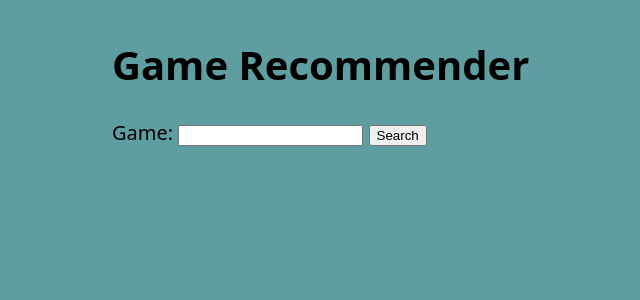
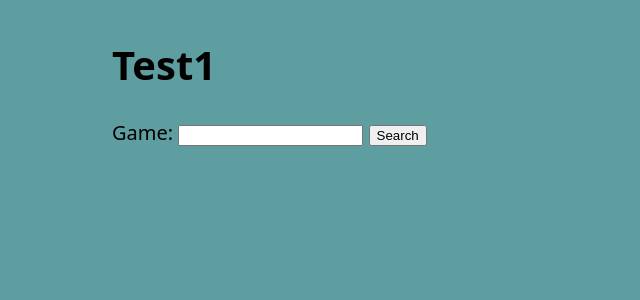
Before and after one commit to ultimo2002/playdate, a Python web app: template code/templates/index.html in a window 1280 px wide. Shown: the top 300 px of the page, without its empty margins (16-656 px from the left). Run offline with Jinja, Linux system fonts and the light colour scheme; the template is opened without the code that fills it, so the values that code supplies are empty.

```diff
--- a/code/templates/index.html
+++ b/code/templates/index.html
@@ -9,7 +9,7 @@
 </head>
 
 <body>
-        <h1>Game Recommender</h1>
+        <h1>Test1</h1>
         {% if message %}
             <p>{{ message }}</p>
         {% endif %}
```
